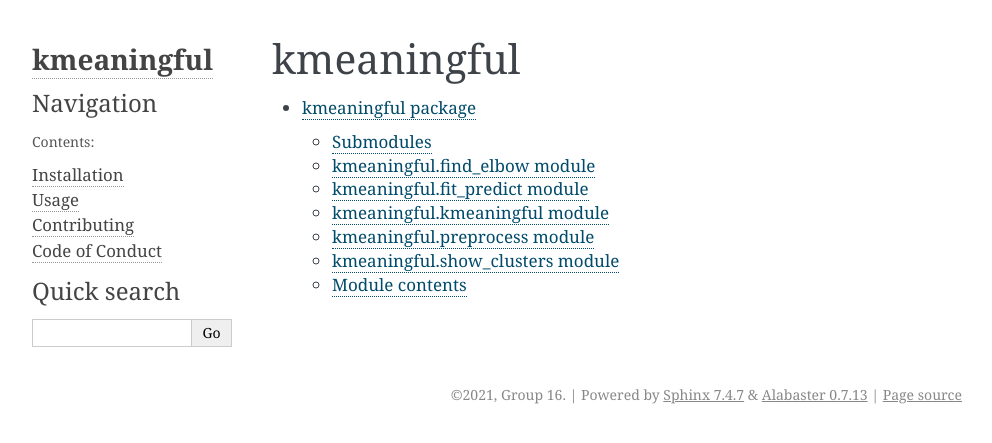
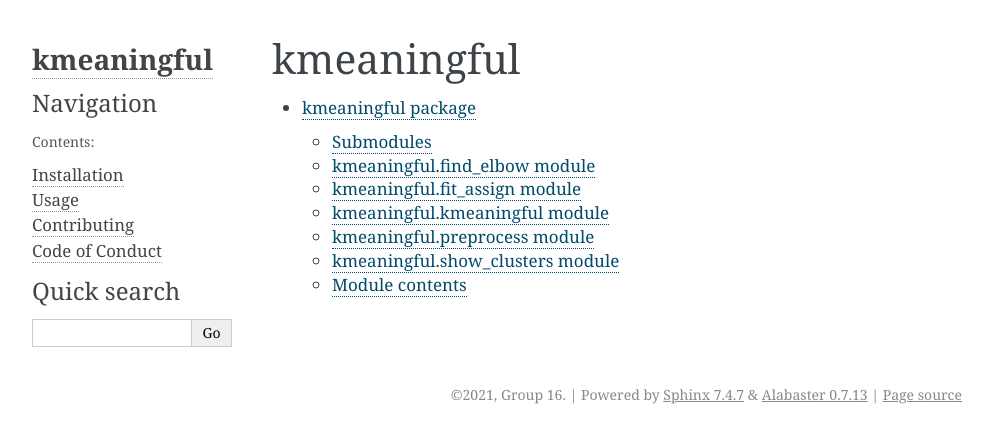
Before and after one commit to trevorki/kmeaningful, a Sphinx documentation site: the page built from docs/source/modules.rst, in a window 1280 px wide. Shown: the top 443 px of the page, without its empty margins (148-1140 px from the left). Built offline with Sphinx 7.4.7, drawn with Linux system fonts in a browser that asks for light colours.

Commit message:
Update docs

```diff
--- a/docs/source/kmeaningful.rst
+++ b/docs/source/kmeaningful.rst
@@ -12,10 +12,10 @@ kmeaningful.find\_elbow module
    :undoc-members:
    :show-inheritance:
 
-kmeaningful.fit\_predict module
--------------------------------
+kmeaningful.fit\_assign module
+------------------------------
 
-.. automodule:: kmeaningful.fit_predict
+.. automodule:: kmeaningful.fit_assign
    :members:
    :undoc-members:
    :show-inheritance:
```
Also changed, not shown: 17 other files.
